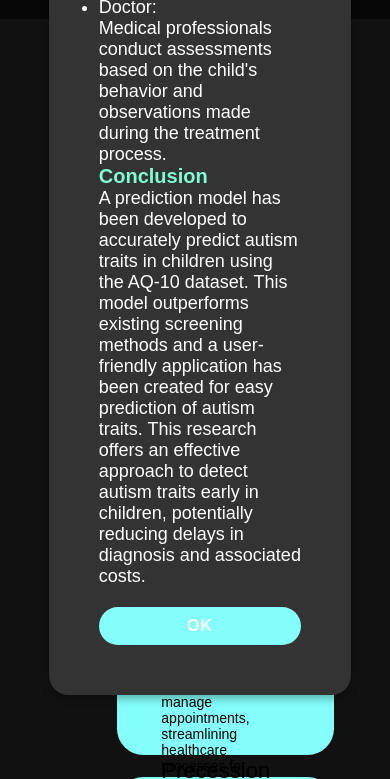
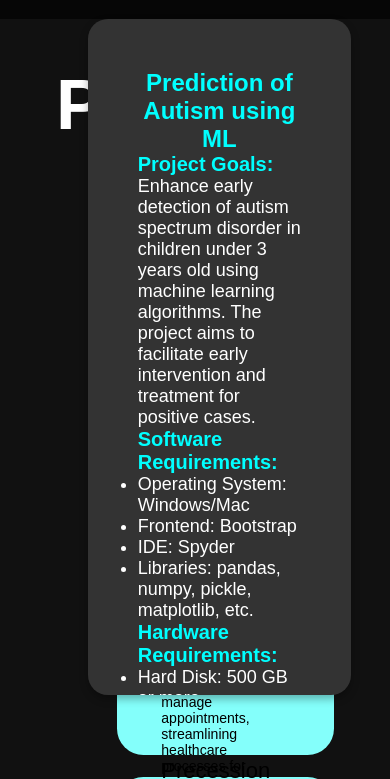
Before and after one commit to Sunil0623/resume, a plain HTML site: page index.html in a window 390 px wide. Both pictures are taken after a click on the element 225 px from the left and 2069 px from the top of the page. Shown: the part 1712-2491 px from the top of the page. Drawn offline with nearby package versions, Linux system fonts and the light colour scheme; some packages are replaced by stand-ins of ours; a script that the page names is missing.

Commit message:
Update index.html
js for mobile view done

```diff
--- a/index.html
+++ b/index.html
@@ -38,6 +38,22 @@
         #project-PPAIS {
             font-size: 18px;
         }
+         #project-autism ,
+        #project-HMS,
+        #project-PPAIS{
+    display: none;
+    position: fixed;
+    bottom: 10%;
+    right: 10%;
+    background-color: #333;
+    color: #fff;
+    padding: 50px;
+    border-radius: 20px;
+    box-shadow: 0 4px 8px rgba(0, 0, 0, 0.3);
+    z-index: 999;
+    max-height: 80vh; /* Set a maximum height for the modal */
+    overflow-y: auto; /* Enable vertical scrolling */
+}
     </style>
 </head>
 
@@ -133,7 +149,7 @@
         <br>
 
         <!-- Back button to hide the section -->
-        <a href="#" class="btn" id="Back" style="display: block; margin-top: 20px; text-align: center;">Back</a>
+        <a href="#" class="btn" id="Back" style="display: block; margin-top: 20px; text-align: center;">Ok</a>
     </div>
 
 
@@ -416,6 +432,23 @@
             });
         }
     </script>
+    <script>
+        // Function to display the modals
+function displayModal(modal) {
+    if (window.innerWidth < 768) { // Check if screen width is less than 768px (typical mobile width)
+        modal.style.position = "fixed";
+        modal.style.top = "10%";
+        modal.style.left = "10%";
+        modal.style.right = "10%";
+        modal.style.bottom = "10%";
+        modal.style.transform = "none";
+        modal.style.maxHeight = "80vh";
+        modal.style.overflowY = "auto";
+    }
+    modal.style.display = "block";
+}
+    </script>
+
 </body>
 
 </html>
```
